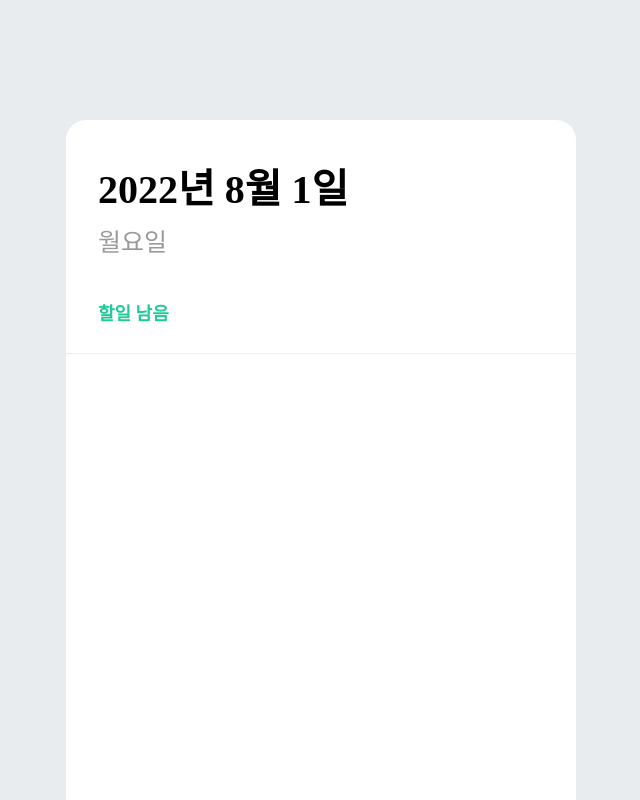
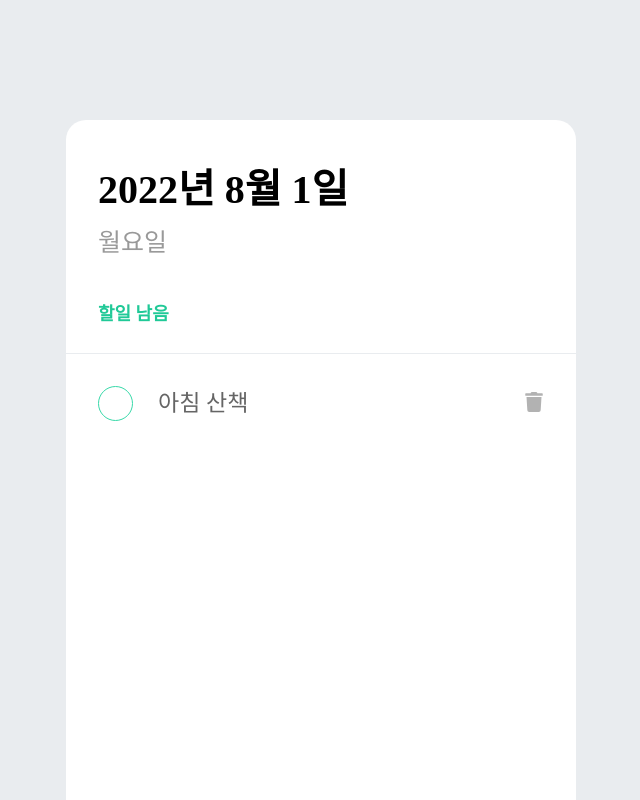
Before and after one commit to munseunggyu/recoil-redux__todolist, a React (Create React App) app: page / in a window 1280 px wide. Shown: the top 800 px of the page, without its empty margins (319-959 px from the left). Built offline with nearby package versions, Linux system fonts and the light colour scheme.

Commit message:
Add ToDoList component style

```diff
--- a/package.json
+++ b/package.json
@@ -13,6 +13,7 @@
     "framer-motion": "^6.5.1",
     "react": "^18.2.0",
     "react-dom": "^18.2.0",
+    "react-icons": "^4.4.0",
     "react-scripts": "5.0.1",
     "recoil": "^0.7.4",
     "styled-components": "^5.3.5",
--- a/src/App.tsx
+++ b/src/App.tsx
@@ -1,6 +1,6 @@
 import React from 'react';
 import { createGlobalStyle } from 'styled-components';
-import ToDoList from './components/ToDoList';
+import ToDoListContainer from './ToDoListContainer';
 
 const GlobalStyle = createGlobalStyle`
   html, body, div, span, applet, object, iframe,
@@ -60,7 +60,7 @@ function App() {
   return (
     <>
       <GlobalStyle />
-      <ToDoList />
+      <ToDoListContainer />
     </>
   );
 }
--- /dev/null
+++ b/src/ToDoListContainer.tsx
@@ -0,0 +1,24 @@
+import styled from "styled-components";
+import CreateToDo from "./components/CreateToDo";
+import ToDoHead from "./components/ToDoHead";
+import ToDoList from "./components/ToDoList";
+
+const ToDoContainer = styled.div`
+  width:510px;
+  height:800px;
+  background-color:white;
+  border-radius:20px;
+`;
+
+
+function ToDoListContainer(){
+  return(
+    <ToDoContainer>
+      <ToDoHead />
+      <ToDoList />
+      <CreateToDo />
+    </ToDoContainer>
+  )
+}
+
+export default ToDoListContainer;
--- /dev/null
+++ b/src/components/CreateToDo.tsx
@@ -0,0 +1,11 @@
+
+
+
+function CreateToDo(){
+  return(
+    <>
+    </>
+  )
+}
+
+export default CreateToDo;
--- a/src/components/ToDoList.tsx
+++ b/src/components/ToDoList.tsx
@@ -1,19 +1,49 @@
+import { motion } from "framer-motion";
 import styled from "styled-components";
-import ToDoHead from "./ToDoHead";
-
-const ToDoContainer = styled.div`
-  width:510px;
-  height:800px;
+import {FaTrash} from 'react-icons/fa'
+import { useState } from "react";
+const ListContainer = styled.div`
+  margin-top:32px;
+  margin-left:32px;
+  margin-left:32px;
+`;
+const ListFlex = styled.div`
+  display: flex;
+  align-items:center;
+  position:relative;
+`
+const CircleBtn = styled(motion.button)`
+  outline:none;
+  border-radius:50%;
+  width:35px;
+  height:35px;
+  border:1px solid RGB(56, 217, 169);
   background-color:white;
-  border-radius:20px;
+  margin-right:25px;
 `;
-
+const ListText = styled.p`
+  font-size:23px;
+  opacity:0.6;
+`;
+const Trash = styled.div`
+  position: absolute;
+  right:32px;
+  color:rgba(0,0,0,0.3);
+`
 
 function ToDoList(){
   return(
-    <ToDoContainer>
-      <ToDoHead />
-    </ToDoContainer>
+    <ListContainer>
+      <ListFlex>
+        <CircleBtn />
+        <ListText>
+          아침 산책
+        </ListText>
+        <Trash>
+          <FaTrash size='20' />
+        </Trash>
+      </ListFlex>
+    </ListContainer>
   )
 }
 
```
Also changed, not shown: 1 other file (tests, documents, lock files or other folders).
